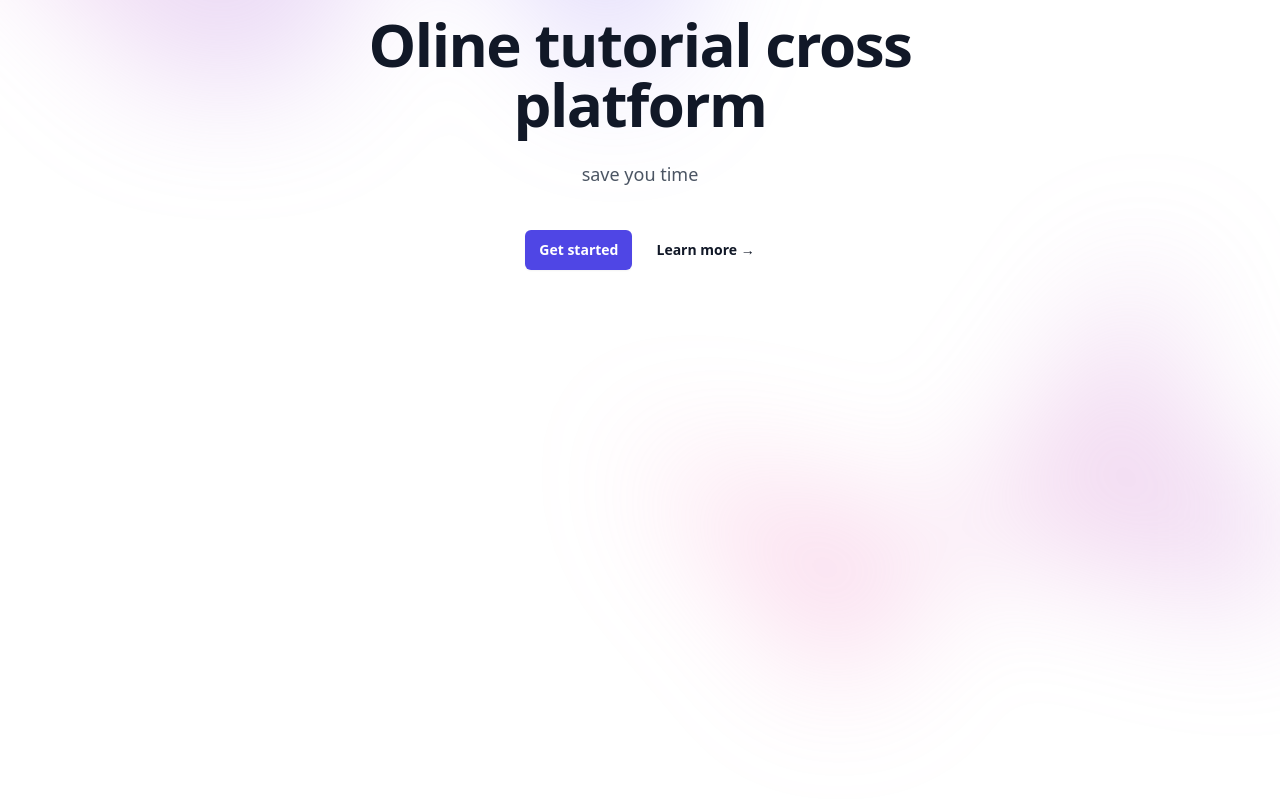
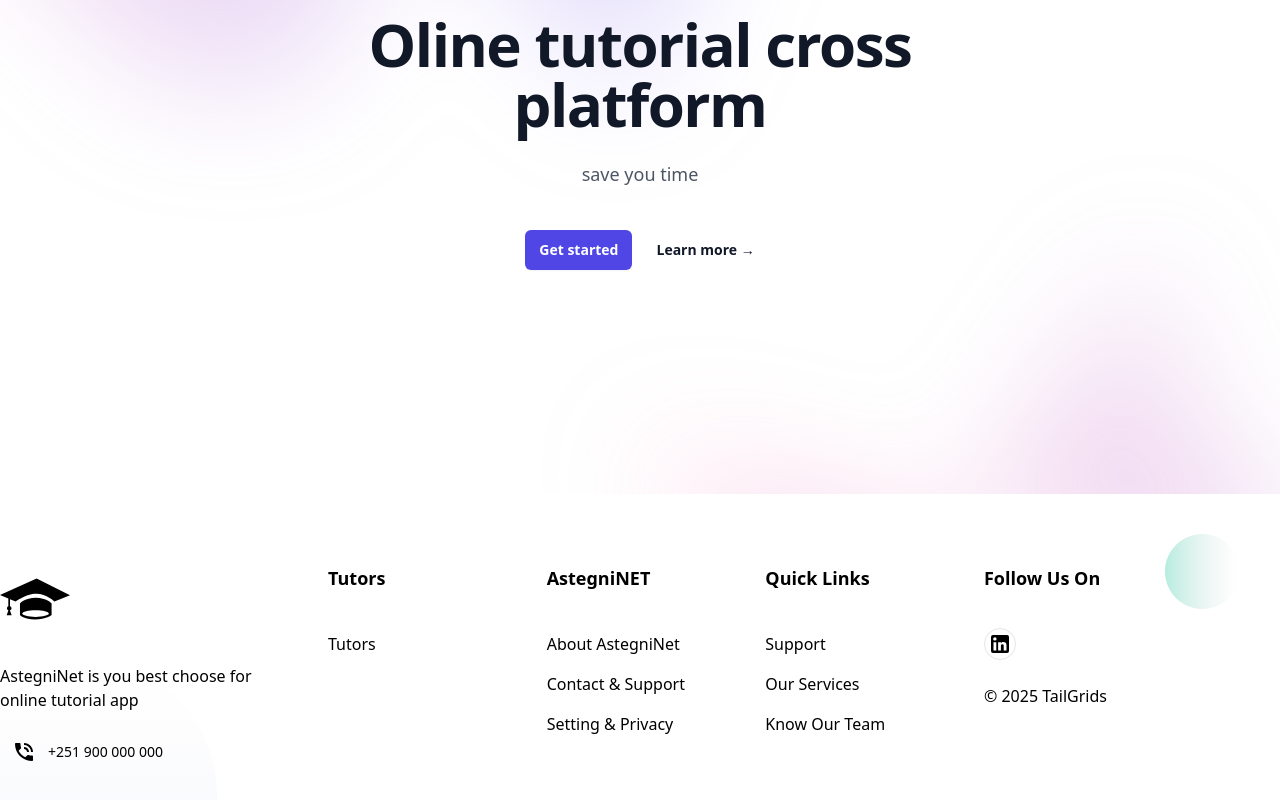
Before and after one commit to AstegiNET/astegniNET-Front-End, a React (Create React App) app: page / in a window 1280 px wide. Shown: the part 954-1754 px from the top of the page. Before the commit the page ends 1646 px from the top, so only its background shows below. Built offline with nearby package versions, Linux system fonts and the light colour scheme.

Commit message:
feat footer  added

```diff
--- a/package.json
+++ b/package.json
@@ -3,8 +3,12 @@
   "version": "0.1.0",
   "private": true,
   "dependencies": {
+    "@emotion/react": "^11.10.6",
+    "@emotion/styled": "^11.10.6",
     "@headlessui/react": "^1.7.13",
     "@heroicons/react": "^2.0.16",
+    "@mui/icons-material": "^5.11.11",
+    "@mui/material": "^5.11.14",
     "@testing-library/jest-dom": "^5.16.5",
     "@testing-library/react": "^13.4.0",
     "@testing-library/user-event": "^13.5.0",
--- /dev/null
+++ b/src/components/Footer.jsx
@@ -0,0 +1,182 @@
+import React from "react";
+import PhoneInTalkIcon from "@mui/icons-material/PhoneInTalk";
+import logo from "../images/graduate-svgrepo-com.svg";
+import LinkedInIcon from "@mui/icons-material/LinkedIn";
+
+const Footer = () => {
+  return (
+    <footer class="relative z-10 bg-white pt-20 pb-10 lg:pt-[70px] lg:pb-20">
+      <div class="container mx-auto">
+        <div class="-mx-4 flex flex-wrap">
+          <div class="w-full px-4 sm:w-2/3 lg:w-3/12">
+            <div class="mb-10 w-full">
+              <a href="#" class="mb-6 inline-block max-w-[70px]">
+                <img src={logo} alt="logo" class="max-w-full" />
+              </a>
+              <p class="text-body-color mb-7 text-base">
+                AstegniNet is you best choose for online tutorial app
+              </p>
+              <p class="text-dark flex items-center text-sm font-medium">
+                <span className="px-3">
+                  <PhoneInTalkIcon />
+                </span>
+                <span>+251 900 000 000</span>
+              </p>
+            </div>
+          </div>
+          <div class="w-full px-4 sm:w-1/2 lg:w-2/12">
+            <div class="mb-10 w-full">
+              <h4 class="text-dark mb-9 text-lg font-semibold">Tutors</h4>
+              <ul>
+                <li>
+                  <a
+                    href="#"
+                    class="text-body-color hover:text-primary mb-2 inline-block text-base leading-loose"
+                  >
+                    Tutors
+                  </a>
+                </li>
+              </ul>
+            </div>
+          </div>
+          <div class="w-full px-4 sm:w-1/2 lg:w-2/12">
+            <div class="mb-10 w-full">
+              <h4 class="text-dark mb-9 text-lg font-semibold">AstegniNET</h4>
+              <ul>
+                <li>
+                  <a
+                    href="#"
+                    class="text-body-color hover:text-primary mb-2 inline-block text-base leading-loose"
+                  >
+                    About AstegniNet
+                  </a>
+                </li>
+                <li>
+                  <a
+                    href="#"
+                    class="text-body-color hover:text-primary mb-2 inline-block text-base leading-loose"
+                  >
+                    Contact & Support
+                  </a>
+                </li>
+
+                <li>
+                  <a
+                    href="#"
+                    class="text-body-color hover:text-primary mb-2 inline-block text-base leading-loose"
+                  >
+                    Setting & Privacy
+                  </a>
+                </li>
+              </ul>
+            </div>
+          </div>
+          <div class="w-full px-4 sm:w-1/2 lg:w-2/12">
+            <div class="mb-10 w-full">
+              <h4 class="text-dark mb-9 text-lg font-semibold">Quick Links</h4>
+              <ul>
+                <li>
+                  <a
+                    href="#"
+                    class="text-body-color hover:text-primary mb-2 inline-block text-base leading-loose"
+                  >
+                    Support
+                  </a>
+                </li>
+                <li>
+                  <a
+                    href="#"
+                    class="text-body-color hover:text-primary mb-2 inline-block text-base leading-loose"
+                  >
+                    Our Services
+                  </a>
+                </li>
+                <li>
+                  <a
+                    href="#"
+                    class="text-body-color hover:text-primary mb-2 inline-block text-base leading-loose"
+                  >
+                    Know Our Team
+                  </a>
+                </li>
+              </ul>
+            </div>
+          </div>
+          <div class="w-full px-4 sm:w-1/2 lg:w-3/12">
+            <div class="mb-10 w-full">
+              <h4 class="text-dark mb-9 text-lg font-semibold">Follow Us On</h4>
+              <div class="mb-6 flex items-center">
+                <a
+                  href="#"
+                  class="text-dark hover:bg-primary hover:border-primary mr-3 flex h-8 w-8 items-center justify-center rounded-full border border-[#E5E5E5] hover:text-white sm:mr-4 lg:mr-3 xl:mr-4"
+                >
+                  <LinkedInIcon />
+                </a>
+              </div>
+              <p class="text-body-color text-base">&copy; 2025 TailGrids</p>
+            </div>
+          </div>
+        </div>
+      </div>
+
+      <div>
+        <span class="absolute left-0 bottom-0 z-[-1]">
+          <svg
+            width="217"
+            height="229"
+            viewBox="0 0 217 229"
+            fill="none"
+            xmlns="http://www.w3.org/2000/svg"
+          >
+            <path
+              d="M-64 140.5C-64 62.904 -1.096 1.90666e-05 76.5 1.22829e-05C154.096 5.49924e-06 217 62.904 217 140.5C217 218.096 154.096 281 76.5 281C-1.09598 281 -64 218.096 -64 140.5Z"
+              fill="url(#paint0_linear_1179_5)"
+            />
+            <defs>
+              <linearGradient
+                id="paint0_linear_1179_5"
+                x1="76.5"
+                y1="281"
+                x2="76.5"
+                y2="1.22829e-05"
+                gradientUnits="userSpaceOnUse"
+              >
+                <stop stop-color="#3056D3" stop-opacity="0.08" />
+                <stop offset="1" stop-color="#C4C4C4" stop-opacity="0" />
+              </linearGradient>
+            </defs>
+          </svg>
+        </span>
+        <span class="absolute top-10 right-10 z-[-1]">
+          <svg
+            width="75"
+            height="75"
+            viewBox="0 0 75 75"
+            fill="none"
+            xmlns="http://www.w3.org/2000/svg"
+          >
+            <path
+              d="M37.5 -1.63918e-06C58.2107 -2.54447e-06 75 16.7893 75 37.5C75 58.2107 58.2107 75 37.5 75C16.7893 75 -7.33885e-07 58.2107 -1.63918e-06 37.5C-2.54447e-06 16.7893 16.7893 -7.33885e-07 37.5 -1.63918e-06Z"
+              fill="url(#paint0_linear_1179_4)"
+            />
+            <defs>
+              <linearGradient
+                id="paint0_linear_1179_4"
+                x1="-1.63917e-06"
+                y1="37.5"
+                x2="75"
+                y2="37.5"
+                gradientUnits="userSpaceOnUse"
+              >
+                <stop stop-color="#13C296" stop-opacity="0.31" />
+                <stop offset="1" stop-color="#C4C4C4" stop-opacity="0" />
+              </linearGradient>
+            </defs>
+          </svg>
+        </span>
+      </div>
+    </footer>
+  );
+};
+
+export default Footer;
--- a/src/pages/Home.jsx
+++ b/src/pages/Home.jsx
@@ -1,6 +1,7 @@
-import { useState } from "react";
 import landImg from "../images/6491439-removebg-preview.png";
+
 import Header from "../components/Header";
+import Footer from "../components/Footer";
 
 export default function Home() {
   return (
@@ -150,6 +151,7 @@ export default function Home() {
           </svg>
         </div>
       </div>
+      <Footer />
     </>
   );
 }
```
Also changed, not shown: 1 other file (tests, documents, lock files or other folders).
